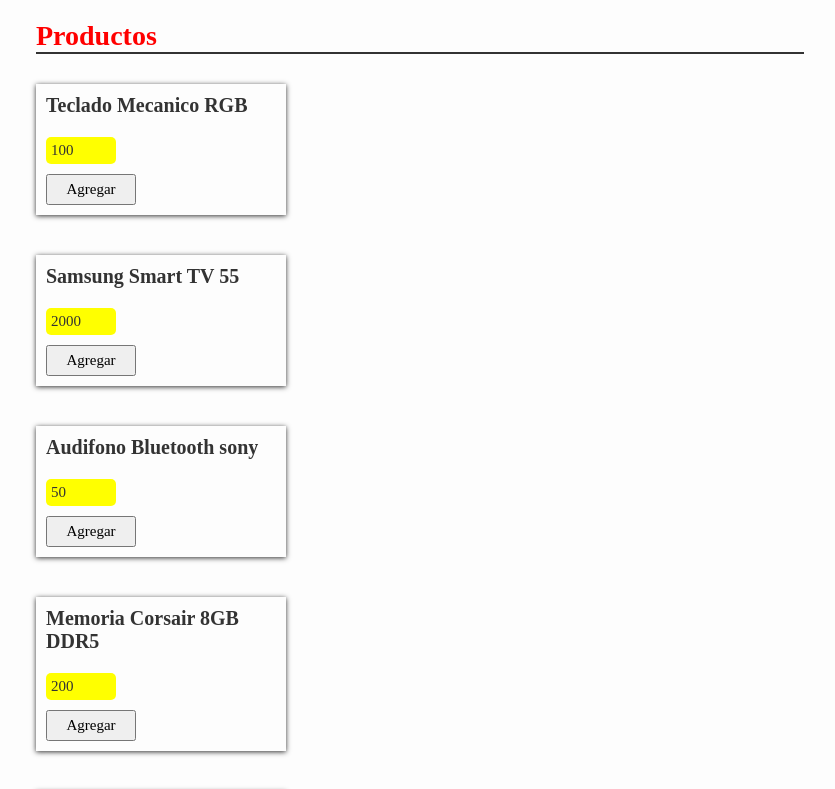
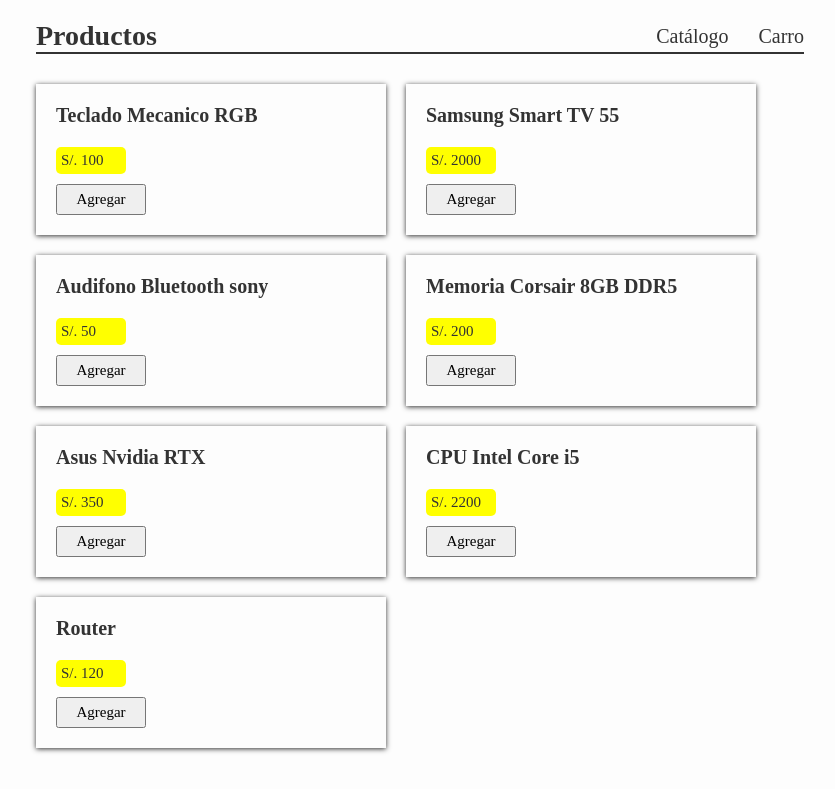
Before and after one commit to MiguelJarecca/car, a React (Vite) app in the folder front/: page /catalog in a window 1280 px wide. Shown: the top 789 px of the page, without its empty margins (220-1055 px from the left). Built offline with nearby package versions, Linux system fonts and the light colour scheme.

Commit message:
se mejora estilos al catalogo

```diff
--- a/front/src/App.css
+++ b/front/src/App.css
@@ -25,29 +25,46 @@
   padding: 2rem 20%;
 }
 
-.title {
-  font-size: 2.8rem;
-  color: red;
+.nav-bar {
+  display: flex;
+  justify-content: space-between;
   border-bottom: 2px solid #333;
   margin-bottom: 1rem;
 }
 
-.product-container {
+.title {
+  font-size: 2.8rem;
+}
+
+.nav-bar ul {
   display: flex;
+  font-size: 2rem;
+  align-items: center;
+  gap: 3rem;
+}
+
+.nav-bar ul li {
+  list-style: none;
+  color: var(--text-color);
+}
+
+
+
+/*------------------CARD------------------------*/
+.product {
+  display: flex;
+  flex-wrap: wrap;
   gap: 2rem;
   padding: 2rem 0;
-  flex-wrap: wrap;
 }
-
-/*------------------CARD------------------------*/
 
 .card {
   display: flex;
   flex-direction: column;
   gap: 1rem;
-  width: 25rem;
+  width: 35rem;
   box-shadow: 0 .1rem .5rem var(--text-color);
-  padding: 1rem;
+  padding: 2rem;
 }
 
 .card h2 {
--- a/front/src/App.jsx
+++ b/front/src/App.jsx
@@ -3,6 +3,7 @@
 import Product from './components/Product'
 import ShopCart from './components/ShopCart';
 import { useItemsCard } from './hooks/useItemsCart';
+import { NavBar } from './components/NavBar';
 
 function App() {
 
@@ -11,7 +12,7 @@
   return (
     <div className='container'>
 
-    <h3 className='title'>Productos</h3>
+      <NavBar />
 
       <Routes>
         <Route
--- a/front/src/components/CardProduct.jsx
+++ b/front/src/components/CardProduct.jsx
@@ -1,10 +1,14 @@
 
 import React from 'react'
+import { useNavigate } from 'react-router-dom'
 
 export default function CardProduct({handler, id, name, descrition, price}) {
 
+  const navegate = useNavigate();
+
   const onAddProduct = (product) => {
     handler(product)
+    navegate('/cart');
   }
 
   return (
@@ -13,7 +17,7 @@
             <h2 className="card-title">{name}</h2>
             <p className="card-text">{descrition}</p>
                 <div className='card-div'>
-                    <div className='card-price'>{price}</div>
+                    <div className='card-price'> S/. {price}</div>
                     <button type='submit'
                       onClick={()=>onAddProduct({id, name, descrition, price})}
                     >Agregar</button>
--- /dev/null
+++ b/front/src/components/NavBar.jsx
@@ -0,0 +1,16 @@
+
+export const NavBar = () => {
+
+    return (
+        <div className="nav-bar">
+            <h3 className='title'>Productos</h3>
+
+            <ul>
+                <li>Catálogo</li>
+                <li>Carro</li>
+            </ul>
+
+        </div>
+
+    )
+}
--- a/front/src/components/ShopCart.jsx
+++ b/front/src/components/ShopCart.jsx
@@ -1,21 +1,26 @@
 
 import React, { useEffect, useState } from 'react'
 import { CalculatorTotal } from '../services/ProductService';
+import { useNavigate } from 'react-router-dom'
 
 
 export default function ShopCart({handleDelete, cartItems}) {
 
+    const [total, setTotal] = useState(0);
+    const navegate = useNavigate();
+
     const onDeleteItem = (id) =>  {
         handleDelete(id)
     }
-
-    const [total, setTotal] = useState(0);
-
     useEffect(() => {
         setTotal(
             CalculatorTotal(cartItems)
         );
     },[cartItems])
+
+    const onCatalog = () => {
+        navegate('/catalog');
+    }
 
   return (
     <div className="table">
@@ -49,6 +54,9 @@
                 </tr>
             </tfoot>
         </table>
+
+        <button onClick={onCatalog}>Seguir comprando</button>
+
     </div>
   )
 }
```
